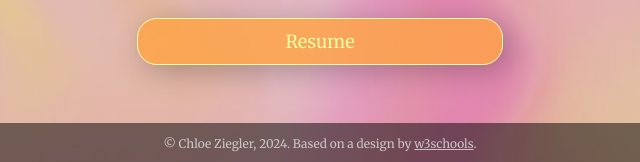
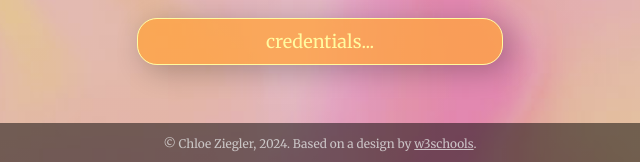
Before and after one commit to chloeziegler/chloeziegler.github.io, a plain HTML site: page index.html in a window 1280 px wide. Shown: the part 635-797 px from the top of the page, 320-960 px from the left. Drawn offline with Linux system fonts and the light colour scheme.

Commit message:
linkedin

```diff
--- a/index.html
+++ b/index.html
@@ -73,7 +73,9 @@
           </div>
 
           <div class="links-container">
-            <a href="https://docs.google.com/document/d/1N0z1zwWNr62MX8tDUgwGh2MSVNxXDudPVSS_9r8Tgxs/edit?usp=sharing" class="button" target="_blank">Resume</a>
+            <a href="
+
+            www.linkedin.com/in/chloe-zieglerr" class="button" target="_blank">credentials...</a>
           </div>
 
         </div>
```
